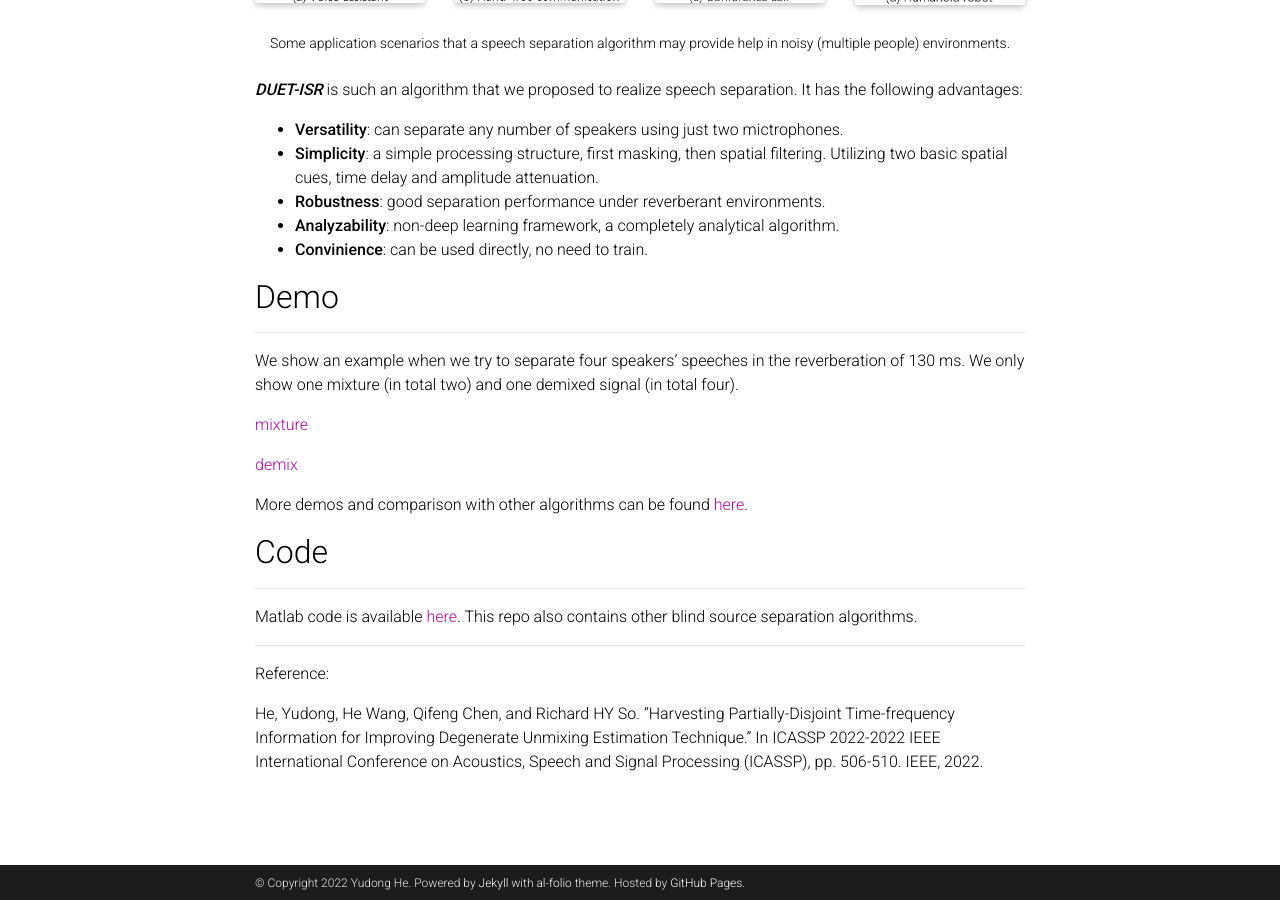
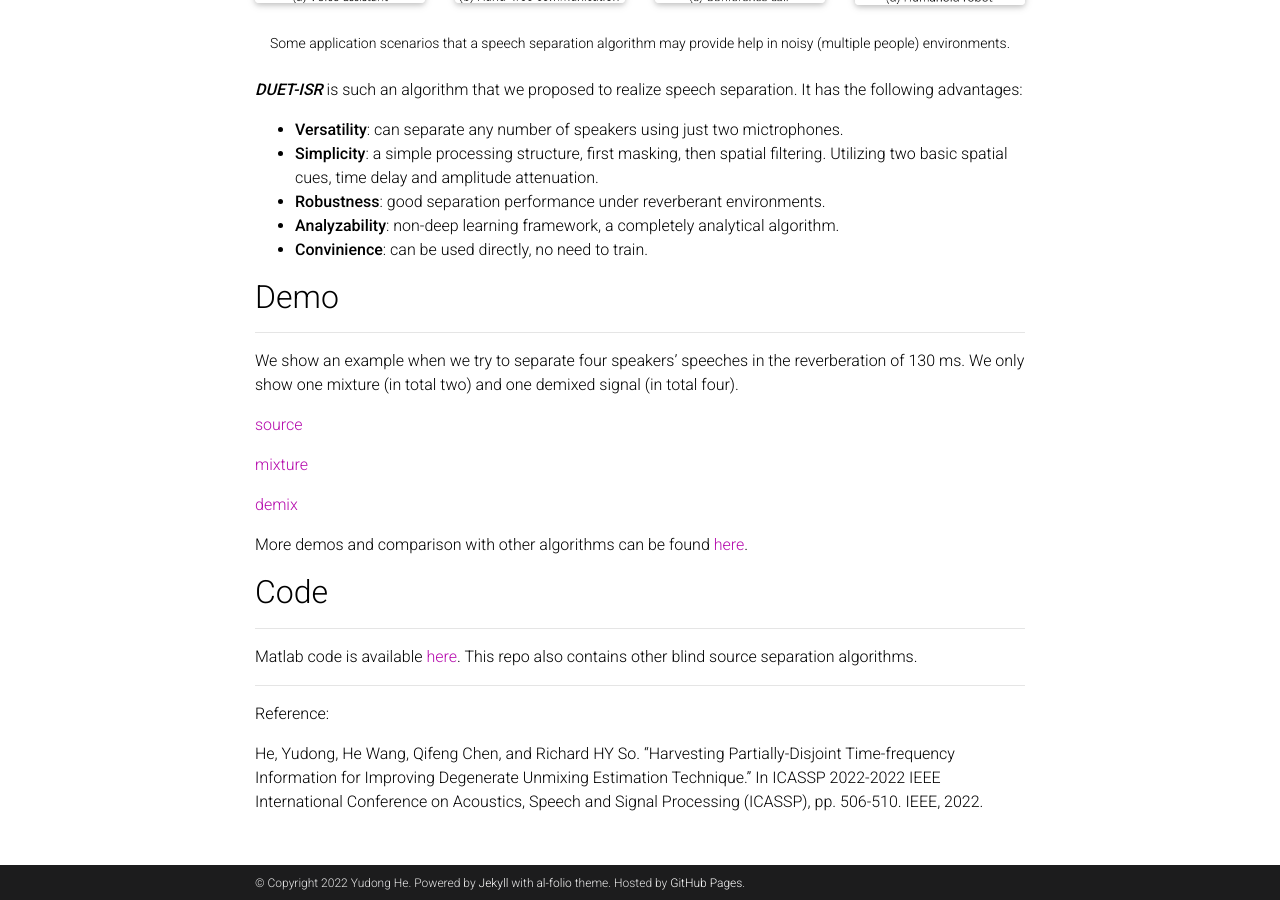
Before and after one commit to ydcnanhe/ydcnanhe.github.io, a Jekyll site: the page built from _projects/1_project.md, in a window 1280 px wide and 900 px high, scrolled down 601 px. Built offline with Jekyll 4.4.1, drawn with Linux system fonts in a browser that asks for light colours; comment, search, counter and statistics services are not loaded; a style sheet for code colours, icons or effects is not loaded.

Commit message:
add source file in demo in project 1

```diff
--- a/_projects/1_project.md
+++ b/_projects/1_project.md
@@ -43,9 +43,11 @@ Humans are born with selective hearing ability. Algorithms that simulate this fu
 
 We show an example when we try to separate four speakers' speeches in the reverberation of 130 ms. We only show one mixture (in total two) and one demixed signal (in total four).
 
+[source](http://ydcnanhe.github.io/assets/audio/2mix4src130ms_sources_1.wav)
+
 [mixture](http://ydcnanhe.github.io/assets/audio/2mix4src130ms_mixtures_mixture1.wav)
 
-[demix](http://ydcnanhe.github.io/assets/audio/2mix4src130ms_mixtures_mixture1.wav)
+[demix](http://ydcnanhe.github.io/assets/audio/2mix4src130ms_duet-isr_demixed1.wav)
 
 
 More demos and comparison with other algorithms can be found [here](https://ydcnanhe.github.io/demo-icassp2022/).
```
